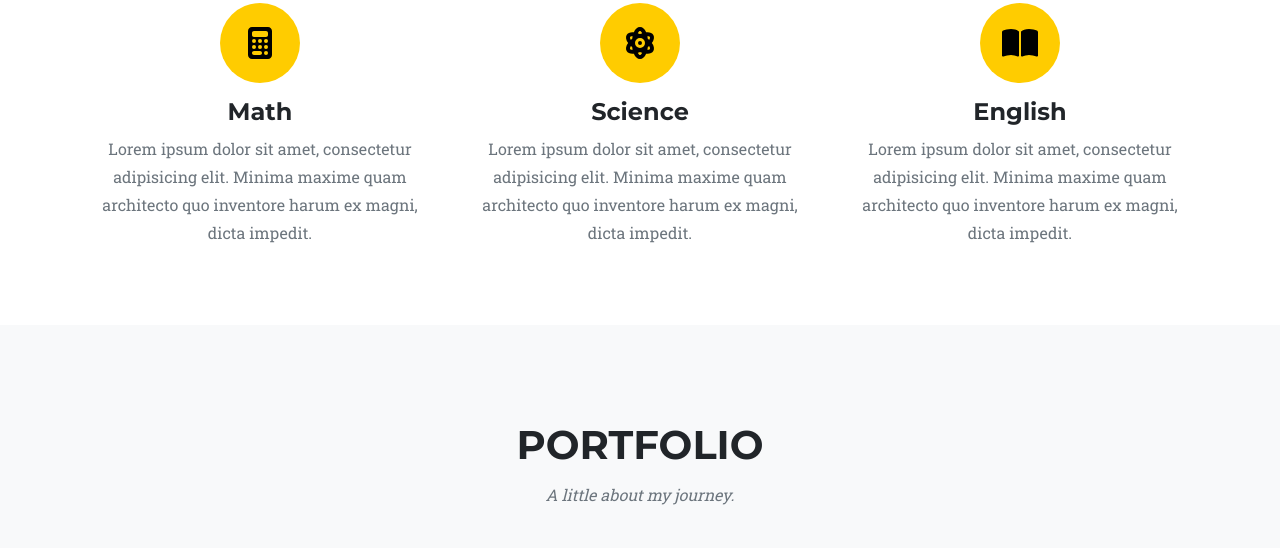
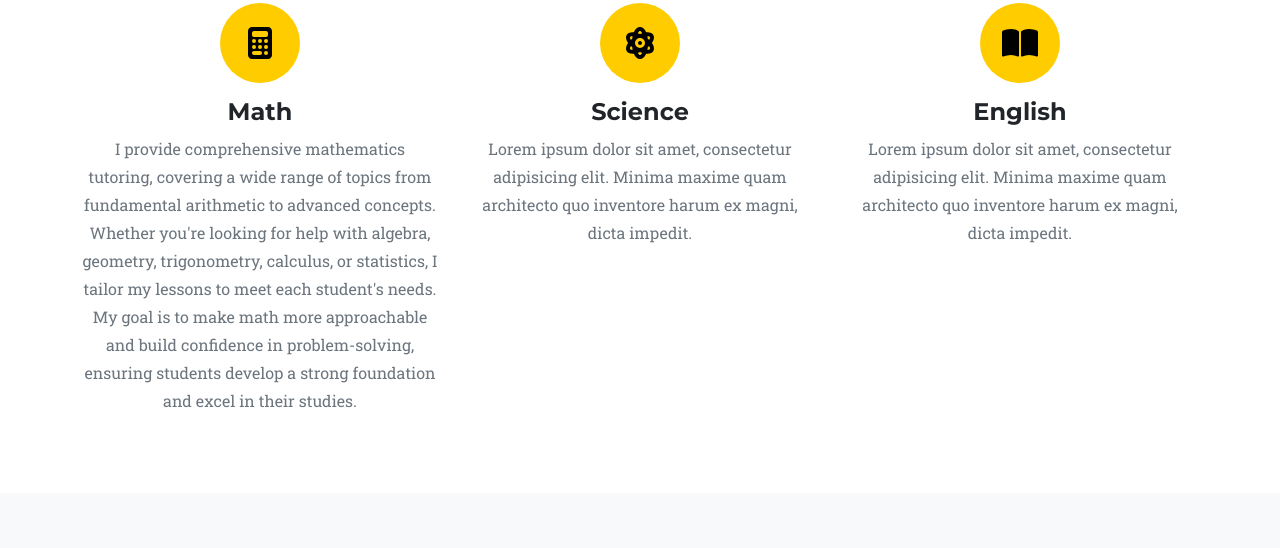
Before and after one commit to Farahstutoringservice/tutoring_service_365, a plain HTML site: page docs/index.html in a window 1280 px wide. Shown: the part 928-1476 px from the top of the page. Drawn offline with nearby package versions, Linux system fonts and the light colour scheme.

Commit message:
Update index.html

```diff
--- a/docs/index.html
+++ b/docs/index.html
@@ -65,7 +65,7 @@
 </div>
 
                     <h4 class="fw-bold">Math</h4>
-                    <p class="text-muted">Lorem ipsum dolor sit amet, consectetur adipisicing elit. Minima maxime quam architecto quo inventore harum ex magni, dicta impedit.</p>
+                    <p class="text-muted">I provide comprehensive mathematics tutoring, covering a wide range of topics from fundamental arithmetic to advanced concepts. Whether you're looking for help with algebra, geometry, trigonometry, calculus, or statistics, I tailor my lessons to meet each student's needs. My goal is to make math more approachable and build confidence in problem-solving, ensuring students develop a strong foundation and excel in their studies.</p>
                 </div>
             </div>
             <!-- SCIENCE -->
```
